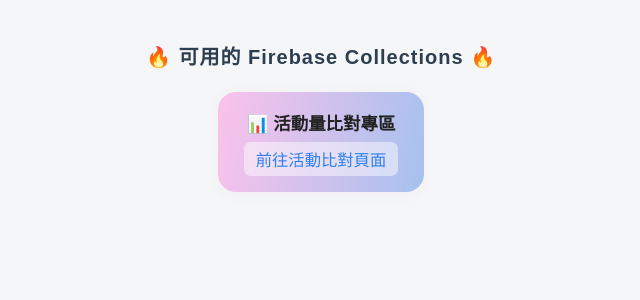
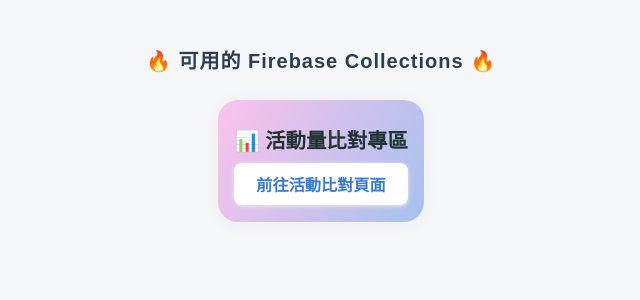
Before and after one commit to leistialove/move, a Flask app: page /firebase in a window 1280 px wide. Shown: the top 300 px of the page, without its empty margins (319-959 px from the left). Run offline with Flask 3, Linux system fonts and the light colour scheme; data that the repository does not hold is empty; parts of the project's set-up code (start-up, migrations or seed data) failed here and were passed over.

Commit message:
Update firebase_home.html

```diff
--- a/templates/firebase_home.html
+++ b/templates/firebase_home.html
@@ -8,11 +8,11 @@
         body {
             font-family: "Noto Sans TC", "微軟正黑體", Arial, sans-serif;
             background-color: #f4f6f8;
-            padding: 20px;
+            padding: 24px;
         }
         h1 {
             color: #2c3e50;
-            margin-bottom: 22px;
+            margin-bottom: 26px;
             font-size: 1.25rem;
             text-align: center;
             letter-spacing: 1px;
@@ -21,86 +21,84 @@
             display: flex;
             flex-wrap: wrap;
             justify-content: center;
-            gap: 18px;
-            margin-bottom: 20px;
+            gap: 22px;
+            margin-bottom: 22px;
         }
         .card {
             background: #fff;
-            border-radius: 14px;
-            box-shadow: 0 2px 10px rgba(0,0,0,0.07);
-            padding: 20px 24px 16px 24px;
-            min-width: 148px;
+            border-radius: 16px;
+            box-shadow: 0 2px 14px rgba(80,180,230,0.11);
+            padding: 26px 20px 18px 20px;
+            min-width: 160px;
+            text-align: center;
             transition: transform 0.18s;
-            text-align: center;
+            display: flex;
+            flex-direction: column;
+            align-items: center;
+            gap: 9px;
         }
         .card:hover {
-            transform: translateY(-4px);
+            transform: translateY(-5px) scale(1.015);
         }
-        .card a {
-            text-decoration: none;
-            color: #2d89ef;
+        .card-title {
+            color: #2979ff;
             font-weight: bold;
-            font-size: 1.12rem;
+            font-size: 1.15rem;
+            margin-bottom: 10px;
             letter-spacing: 1px;
         }
-        .card-btn-row {
-            margin-top: 12px;
+        .card-btn {
+            background: linear-gradient(90deg,#a8edea,#fed6e3);
+            color: #234;
+            font-size: 1.04rem;
+            font-weight: 600;
+            border: none;
+            border-radius: 8px;
+            padding: 9px 0;
+            min-width: 108px;
+            width: 100%;
+            cursor: pointer;
+            text-decoration: none;
+            box-shadow: 0 1px 4px #eee;
+            transition: background 0.13s, color 0.13s;
+        }
+        .card-btn:hover {
+            background: linear-gradient(90deg,#fed6e3,#a8edea);
+            color: #b03a5b;
+        }
+        .activity-card {
+            background: linear-gradient(120deg,#fbc2eb 0%, #a6c1ee 100%);
+            color: #233;
+            border-radius: 20px;
+            box-shadow: 0 2px 14px rgba(244,143,177,0.08);
+            padding: 24px 16px 17px 16px;
+            min-width: 170px;
+            font-size: 1.08rem;
+            font-weight: bold;
+            text-align: center;
             display: flex;
             flex-direction: column;
-            gap: 8px;
+            align-items: center;
+            gap: 9px;
         }
-        .func-btn {
-            display: inline-block;
-            background: linear-gradient(90deg,#e0c3fc,#8ec5fc 100%);
-            color: #222;
-            border-radius: 8px;
-            padding: 5px 14px;
-            text-decoration: none;
-            font-size: 0.96rem;
-            margin-top: 2px;
-            font-weight: 500;
-            transition: background 0.13s;
+        .activity-card .card-btn {
+            background: #fff;
+            color: #397bce;
+            font-size: 1.01rem;
+            font-weight: 600;
         }
-        .func-btn:hover {
-            background: linear-gradient(90deg,#a1c4fd 0%, #c2e9fb 100%);
-            color: #135;
+        .activity-card .card-btn:hover {
+            background: #f6e1fb;
+            color: #a85d6a;
         }
-        .activity-card {
-            background: linear-gradient(100deg,#fbc2eb 0%, #a6c1ee 100%);
-            color: #222;
-            border-radius: 18px;
-            box-shadow: 0 2px 14px rgba(244,143,177,0.07);
-            padding: 18px 26px 16px 26px;
-            min-width: 148px;
-            font-weight: bold;
-            font-size: 1.09rem;
-            text-align: center;
-            transition: transform 0.16s;
-        }
-        .activity-card a {
-            display: block;
-            margin-top: 7px;
-            font-size: 1.02rem;
-            background: #fff7;
-            color: #2f80ed;
-            border-radius: 7px;
-            padding: 5px 12px;
-            text-decoration: none;
-            transition: background 0.13s, color 0.13s;
-            font-weight: 500;
-        }
-        .activity-card a:hover {
-            background: #fff;
-            color: #b03a5b;
-        }
-        @media (max-width: 650px) {
+        @media (max-width: 750px) {
             .collection-list {
                 flex-direction: column;
-                gap: 15px;
+                gap: 16px;
                 align-items: center;
             }
             .card, .activity-card {
-                min-width: 94vw;
+                min-width: 92vw;
                 width: 97vw;
             }
         }
@@ -111,16 +109,13 @@
     <div class="collection-list">
         {% for col in collections %}
         <div class="card">
-            <a href="{{ url_for('view_collection', collection=col) }}">{{ col }}</a>
-            <div class="card-btn-row">
-                <a href="{{ url_for('view_collection', collection=col) }}" class="func-btn">檔案列表</a>
-                <a href="/firebase/query_date" class="func-btn">日期查詢</a>
-            </div>
+            <div class="card-title">{{ col }}</div>
+            <a class="card-btn" href="{{ url_for('view_collection', collection=col) }}">檔案列表</a>
         </div>
         {% endfor %}
         <div class="activity-card">
-            📊 活動量比對專區
-            <a href="/firebase/query_date">前往活動比對頁面</a>
+            <span style="font-size:1.18em;">📊 活動量比對專區</span>
+            <a class="card-btn" href="/firebase/query_date">前往活動比對頁面</a>
         </div>
     </div>
 </body>
```
